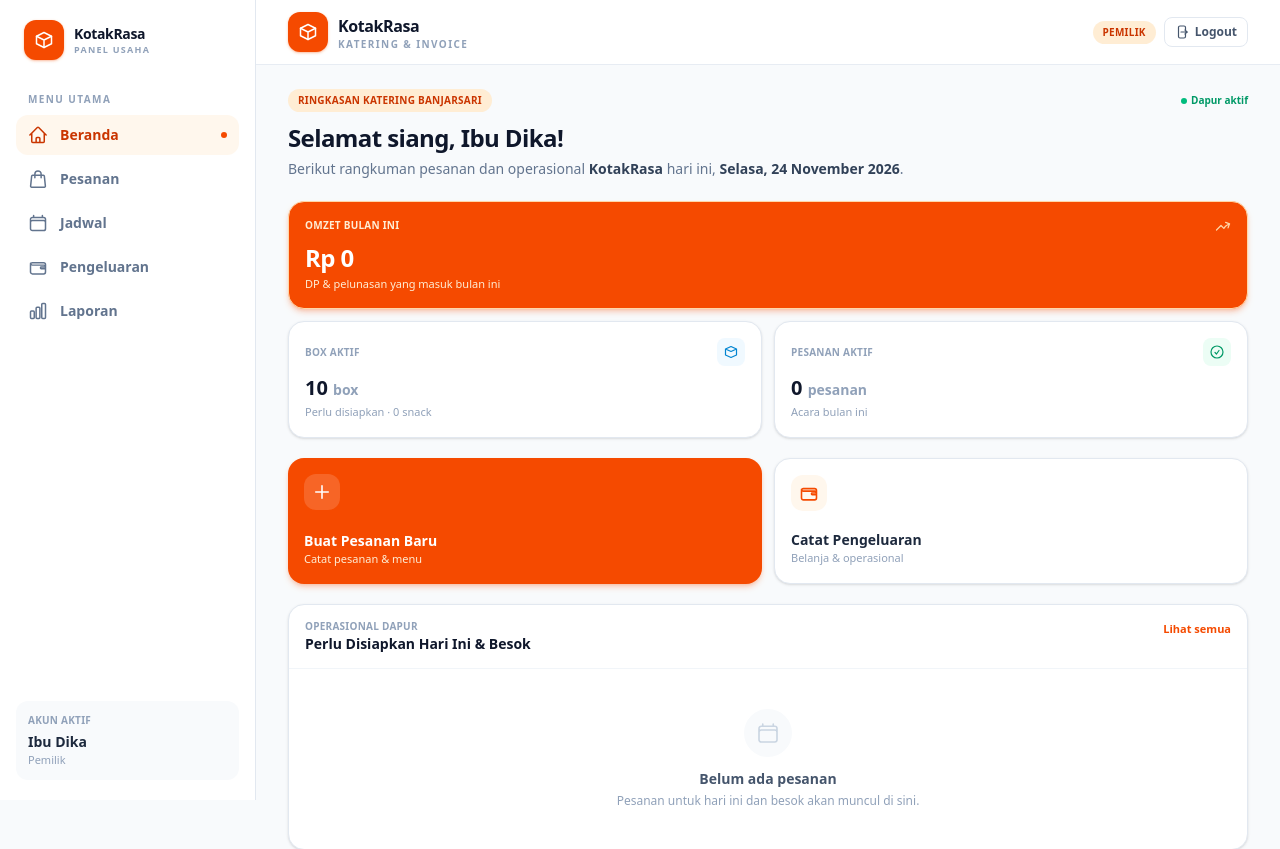
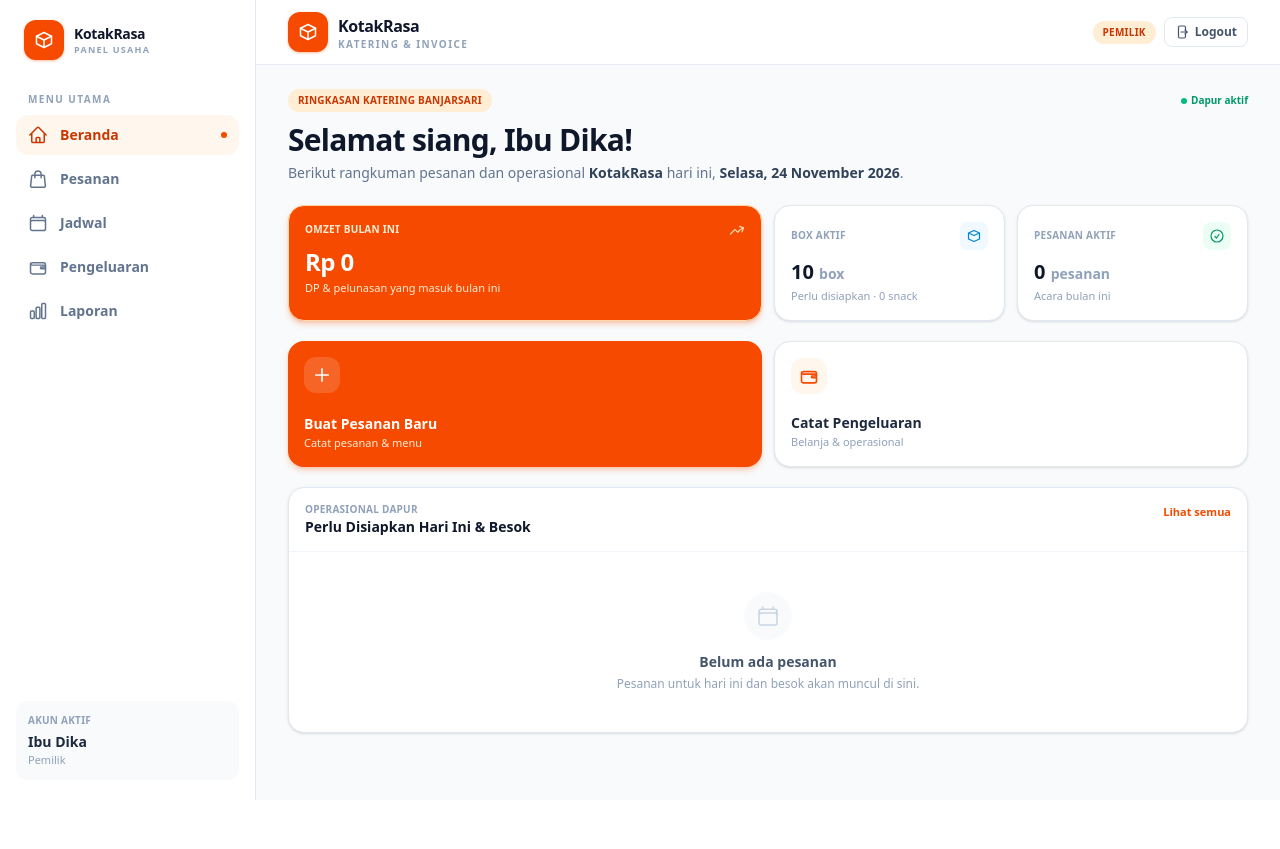
Before and after one commit to fadhilfaith48/Katering_Kotak-Rasa, a Laravel app: page / in a window 1280 px wide. Shown: the top 849 px of the page. After the commit the page ends 800 px from the top, so only its background shows below. Run offline with Laravel 12, Linux system fonts and the light colour scheme; a user stored in the database is signed in; data comes from the database, SQL or seed files in the repository; tables that the repository leaves empty hold one stand-in row (values such as "Sample post"); style sheets or scripts are compiled from the project's sources.

Commit message:
style: widen login and dashboard layouts on desktop

```diff
--- a/resources/views/auth/login.blade.php
+++ b/resources/views/auth/login.blade.php
@@ -12,7 +12,7 @@
 </head>
 <body class="min-h-screen bg-slate-50 font-sans text-slate-800 antialiased">
     <div class="flex min-h-screen flex-col items-center justify-center px-4 py-10">
-        <div class="w-full max-w-sm">
+        <div class="w-full max-w-sm lg:max-w-md">
             {{-- Brand --}}
             <div class="flex flex-col items-center text-center">
                 <span class="grid h-14 w-14 place-items-center rounded-2xl bg-orange-600 text-white shadow-lg shadow-orange-600/25">
--- a/resources/views/dashboard.blade.php
+++ b/resources/views/dashboard.blade.php
@@ -28,7 +28,7 @@
             </span>
         </div>
 
-        <h1 class="mt-2.5 text-2xl font-bold tracking-tight text-slate-900">{{ $sapaan }}, {{ $pengguna->name }}!</h1>
+        <h1 class="mt-2.5 text-2xl font-bold tracking-tight text-slate-900 lg:text-3xl">{{ $sapaan }}, {{ $pengguna->name }}!</h1>
         <p class="mt-1 text-sm leading-relaxed text-slate-500">
             Berikut rangkuman pesanan dan operasional <b class="text-slate-700">KotakRasa</b> hari ini,
             <b class="text-slate-700">{{ $hariIni }}</b>.
@@ -36,7 +36,7 @@
     </section>
 
     {{-- Kartu metrik --}}
-    <section class="grid grid-cols-2 gap-3">
+    <section class="grid grid-cols-2 gap-3 lg:grid-cols-4">
         @if ($pengguna->isPemilik())
             <div class="col-span-2 rounded-2xl border border-orange-200 bg-orange-600 p-4 text-white shadow-md shadow-orange-600/25">
                 <div class="flex items-center justify-between">
@@ -80,9 +80,9 @@
     </section>
 
     {{-- Aksi cepat --}}
-    <section class="mt-5 grid grid-cols-2 gap-3">
+    <section class="mt-5 grid grid-cols-2 gap-3 lg:grid-cols-4">
         <a href="{{ route('pesanan.create') }}"
-           class="group flex flex-col justify-between rounded-2xl bg-orange-600 p-4 text-white shadow-md shadow-orange-600/25 transition hover:bg-orange-700 active:scale-[0.99]">
+           class="group flex flex-col justify-between rounded-2xl bg-orange-600 p-4 text-white shadow-md shadow-orange-600/25 transition hover:bg-orange-700 active:scale-[0.99] lg:col-span-2">
             <span class="grid h-9 w-9 place-items-center rounded-xl bg-white/15">
                 <svg class="h-5 w-5" viewBox="0 0 24 24" fill="none" stroke="currentColor" stroke-width="1.9" aria-hidden="true">
                     <path stroke-linecap="round" stroke-linejoin="round" d="M12 4.5v15m7.5-7.5h-15" />
@@ -95,7 +95,7 @@
         </a>
 
         <a href="{{ route('pengeluaran.index') }}"
-           class="group flex flex-col justify-between rounded-2xl border border-slate-200 bg-white p-4 text-slate-800 shadow-sm transition hover:border-orange-200 hover:bg-orange-50/40 active:scale-[0.99]">
+           class="group flex flex-col justify-between rounded-2xl border border-slate-200 bg-white p-4 text-slate-800 shadow-sm transition hover:border-orange-200 hover:bg-orange-50/40 active:scale-[0.99] lg:col-span-2">
             <span class="grid h-9 w-9 place-items-center rounded-xl bg-orange-50 text-orange-600">
                 <svg class="h-5 w-5" viewBox="0 0 24 24" fill="none" stroke="currentColor" stroke-width="1.9" aria-hidden="true">
                     <path stroke-linecap="round" stroke-linejoin="round" d="M21 12a2.25 2.25 0 0 0-2.25-2.25H5.25A2.25 2.25 0 0 1 3 7.5m18 4.5v6a2.25 2.25 0 0 1-2.25 2.25H5.25A2.25 2.25 0 0 1 3 18v-6m18 0V9a2.25 2.25 0 0 0-2.25-2.25H5.25A2.25 2.25 0 0 0 3 9v3m18 0h-5.25a.75.75 0 0 0-.75.75v.5c0 .414.336.75.75.75H21" />
```
